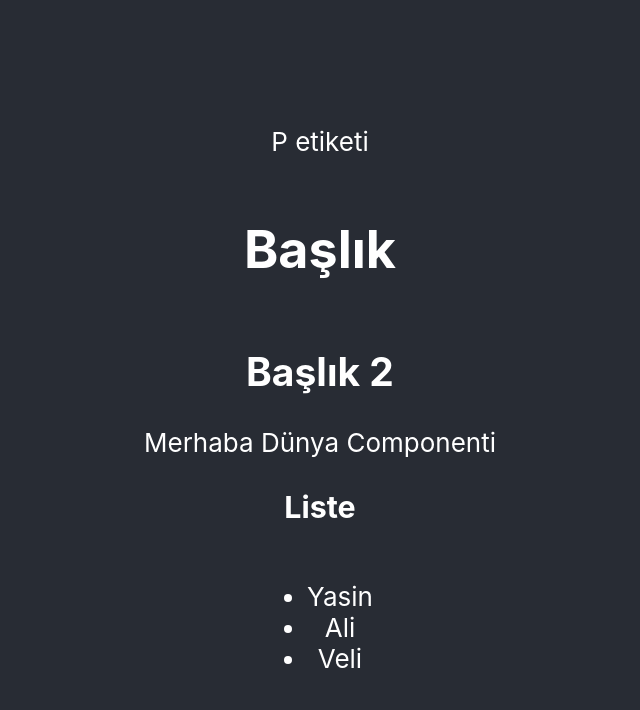
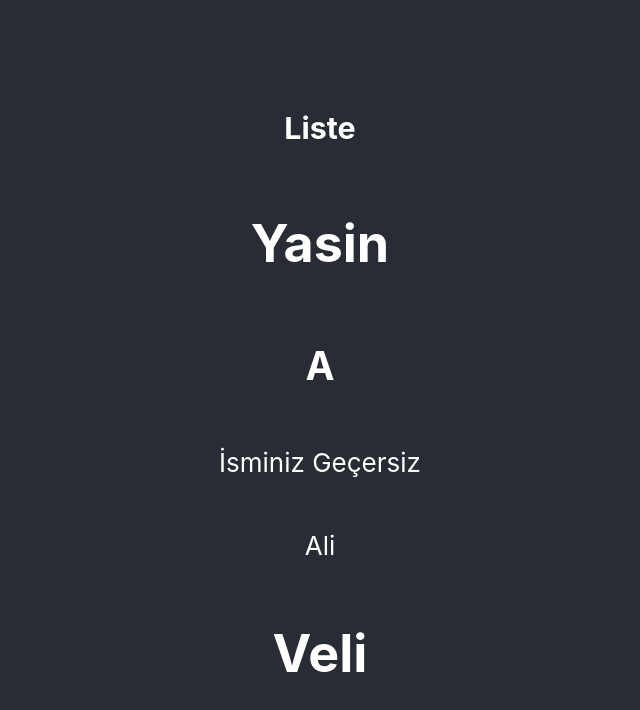
Before and after one commit to mertkama/list-example, a React (Create React App) app: page / in a window 1280 px wide. Shown: the top 710 px of the page, without its empty margins (320-960 px from the left). Built offline with nearby package versions, Linux system fonts and the light colour scheme.

Commit message:
conditional content

```diff
--- a/src/App.js
+++ b/src/App.js
@@ -5,8 +5,8 @@ import HelloWorld from './components/HelloWorld';
 function App() {
   const onClick = () => {
     alert("P etiketine Tıklandı")
-    const arr = [... data]
-    arr[0].name="Mahmut"
+    const arr = [...data]
+    arr[0].name = "Mahmut"
     setData(arr);
 
   }
@@ -21,20 +21,27 @@ function App() {
   }
 
 
-  const [data, setData] = useState([{ name: "Yasin" }, { name: "Ali" }, { name: "Veli" }])
+  const [data, setData] = useState([{ name: "Yasin" }, { name: "ahmet" }, { name: "Hikmet" }, { name: "ab" }, { name: "Ali" }, { name: "Veli" }])
   return (
     <div className="App">
       <header className="App-header">
-        {componentList}
 
         <h3>Liste</h3>
-        <ul>
-          {data.map((item, index) => {
-            return <li key={index} onClick={() => {
-              onClickLi(item.name)
-            }}>{item.name}</li>
-          })}
-        </ul>
+        {data.map((item, index) => {
+          if (item.name.includes("Hikmet")) {
+            return null
+          }
+          if (item.name === "ahmet") {
+            return <h2>{ item.name.charAt(0).toUpperCase()}</h2>
+          }
+          if (item.name.length > 3) {
+            return <h1 key={index}>{item.name}</h1>
+          }
+          return <p key={index}
+            onClick={() => { onClickLi(item.name) }}>
+            {item.name.length <= 2 ? "İsminiz Geçersiz" : item.name}
+          </p>
+        })}
       </header>
     </div>
   );
```
Also changed, not shown: src/components/card/card.css (added).
